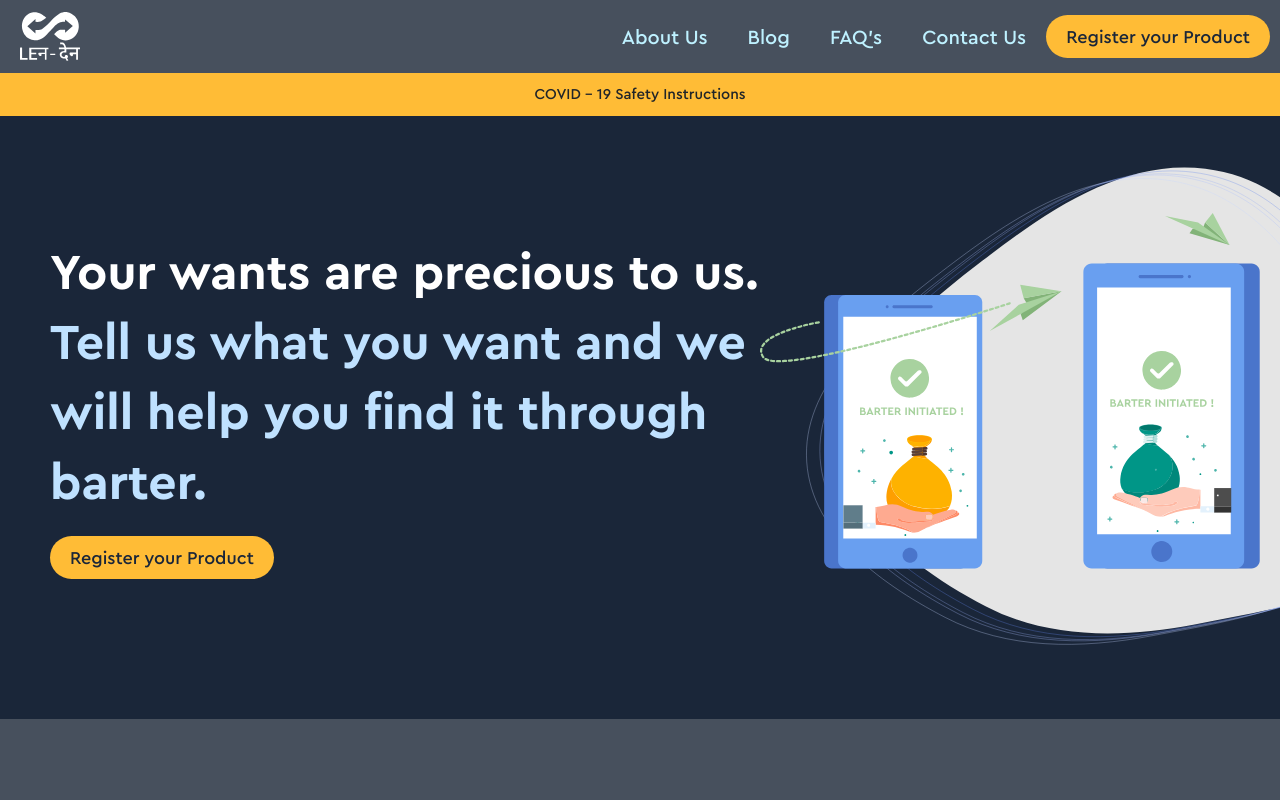
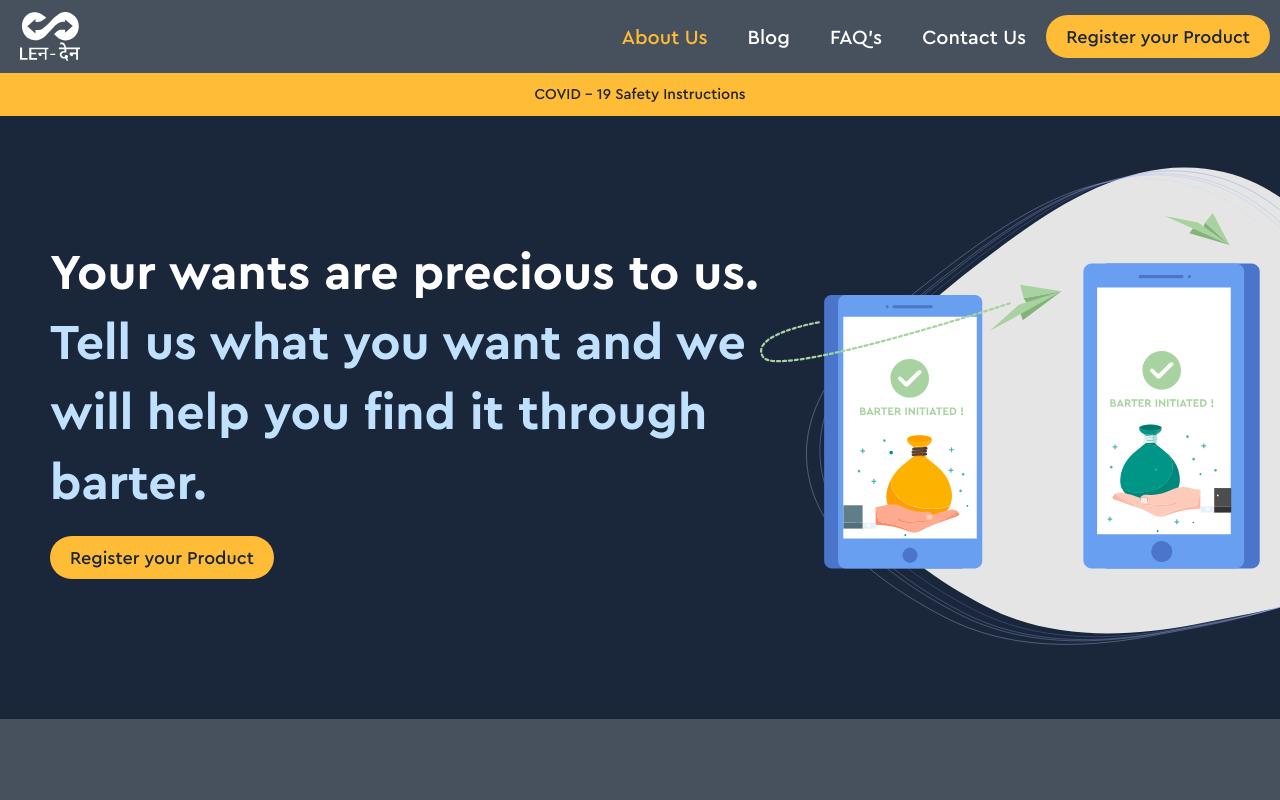
Before and after one commit to TheDemon12/lenden-coming-soon-v2, a React (Create React App) app: page / in a window 1280 px wide. In both pictures the pointer is over the button "About Us". Shown: the top 800 px of the page. Built offline with nearby package versions, Linux system fonts and the light colour scheme.

Commit message:
navbar: change nav link's color
Signed-off-by: kartik <kartikbhalla12@gmail.com>

```diff
--- a/src/scss/common/_navbar.scss
+++ b/src/scss/common/_navbar.scss
@@ -39,12 +39,14 @@
 
 		.nav-link {
 			&:active,
-			&:hover,
 			&:focus {
-				color: #bef1ff;
+				color: #fff;
+			}
+			&:hover {
+				color: #ffbc36;
 			}
 
-			color: #bef1ff;
+			color: #fff;
 			padding: 0.5rem 2rem;
 		}
 
```
